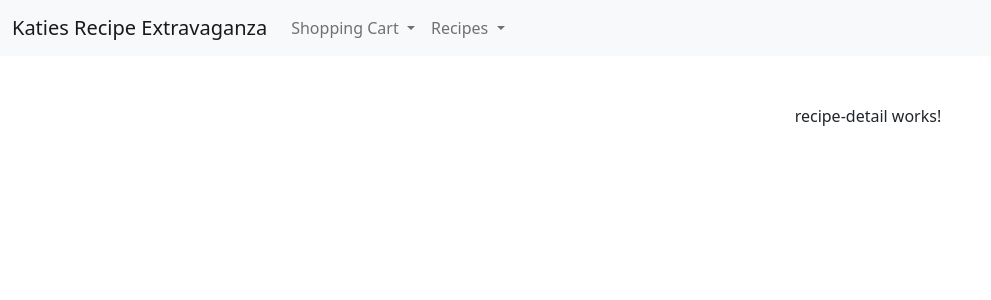
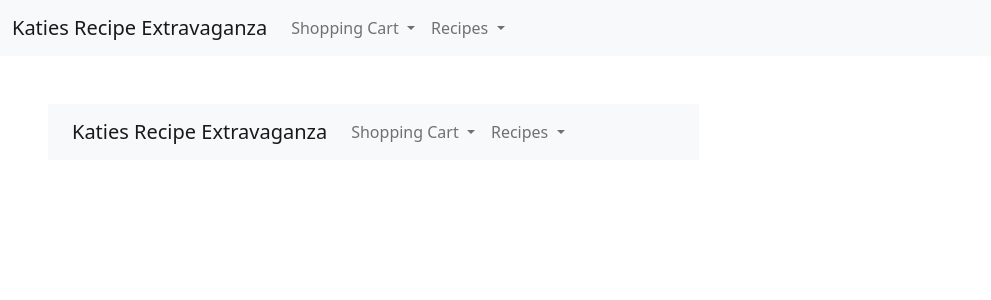
Before and after one commit to manthonyg/angular-recipe, an Angular app: page / in a window 1280 px wide. Shown: the top 300 px of the page, without its empty margins (0-991 px from the left). Built offline with nearby package versions, Linux system fonts and the light colour scheme.

Commit message:
added routing

```diff
--- a/src/app/app.component.html
+++ b/src/app/app.component.html
@@ -2,13 +2,14 @@
 <div class="container-fluid">
   <div class="row">
     <div class="col-7 p-5">
-
-<app-shopping-form *ngIf="currentlySelectedNavItem === 'shopping-form'"></app-shopping-form>
+      <router-outlet></router-outlet>
+<!-- <app-shopping-form *ngIf="currentlySelectedNavItem === 'shopping-form'"></app-shopping-form>
 <app-recipe-list  *ngIf="currentlySelectedNavItem === 'recipe-list'"></app-recipe-list>
 <app-recipe-form *ngIf="currentlySelectedNavItem === 'recipe-form'"></app-recipe-form>
-<app-shopping-list *ngIf="currentlySelectedNavItem === 'shopping-list'"></app-shopping-list>
+<app-shopping-list *ngIf="currentlySelectedNavItem === 'shopping-list'"></app-shopping-list> -->
   </div>
   <div class="col-5 p-5">
-    <app-recipe-detail></app-recipe-detail>
+    <!-- <app-recipe-detail></app-recipe-detail> -->
+
   </div>
 </div>
--- a/src/app/app.module.ts
+++ b/src/app/app.module.ts
@@ -13,6 +13,15 @@ import { OptionalRenderDirective } from "./directives/optionalRender/optional-re
 import { ShoppingListItemComponent } from './shopping-cart/shopping-list-item/shopping-list-item.component';
 import { ShoppingFormComponent } from './shopping-cart/shopping-form/shopping-form.component';
 import { DropdownDirective } from "./directives/dropdown/dropdown.directive";
+import { Routes, RouterModule } from "@angular/router";
+
+const appRoutes: Routes = [
+  { path: '', component: HeaderComponent },
+  { path: 'recipe-list', component: RecipeListComponent },
+  { path: 'recipe-form', component: RecipeFormComponent },
+  { path: 'shopping-list', component: ShoppingListComponent },
+  { path: 'shopping-form', component: ShoppingFormComponent }
+]
 @NgModule({
   declarations: [
     AppComponent,
@@ -30,7 +39,8 @@ import { DropdownDirective } from "./directives/dropdown/dropdown.directive";
   imports: [
     FormsModule,
     BrowserModule,
-    AppRoutingModule
+    AppRoutingModule,
+    RouterModule.forRoot(appRoutes)
   ],
   providers: [],
   bootstrap: [AppComponent]
--- a/src/app/header/header.component.html
+++ b/src/app/header/header.component.html
@@ -12,23 +12,25 @@
       <ul class="navbar-nav me-auto mb-2 mb-lg-0">
 
         <li appDropdown class="nav-item dropdown">
-          <a class="nav-link dropdown-toggle" href="#" role="button" data-bs-toggle="dropdown" aria-expanded="false">
+          <a class="nav-link dropdown-toggle" role="button" data-bs-toggle="dropdown" aria-expanded="false">
            Shopping Cart
           </a>
 
           <ul class="dropdown-menu" aria-labelledby="navbarDropdown">
-            <li><a class="nav-link" (click)="selectNavItem('shopping-list')" href="#">Shopping List</a></li>
-            <li><a class="nav-link" (click)="selectNavItem('shopping-form')" href="#">Add Shopping Items</a></li>
+            <li><a class="nav-link"  routerLink="/shopping-list">Shopping List</a></li>
+            <li><a class="nav-link" routerLink="/shopping-form" href="#">Add Shopping Items</a></li>
 
         </ul>
         </li>
         <li appDropdown class="nav-item dropdown">
-          <a class="nav-link dropdown-toggle" appDropdown href="#" role="button" data-bs-toggle="dropdown" aria-expanded="false">
+          <a class="nav-link dropdown-toggle" appDropdown role="button" data-bs-toggle="dropdown" aria-expanded="false">
            Recipes
           </a>
           <ul class="dropdown-menu" aria-labelledby="navbarDropdown">
-            <li><a class="nav-link" (click)="selectNavItem('recipe-list')" href="#">Recipe List</a></li>
-            <li><a class="nav-link" (click)="selectNavItem('recipe-form')" href="#">Add Recipe</a></li>
+            <li><a class="nav-link" routerLink="/recipe-list">Recipe List</a></li>
+            <li><a class="nav-link" routerLink="/recipe-form">Add Recipe</a></li>
+            <!-- <li><a class="nav-link" (click)="selectNavItem('recipe-list')" href="#">Recipe List</a></li>
+            <li><a class="nav-link" (click)="selectNavItem('recipe-form')" href="#">Add Recipe</a></li> -->
           </ul>
         </li>
 
```
